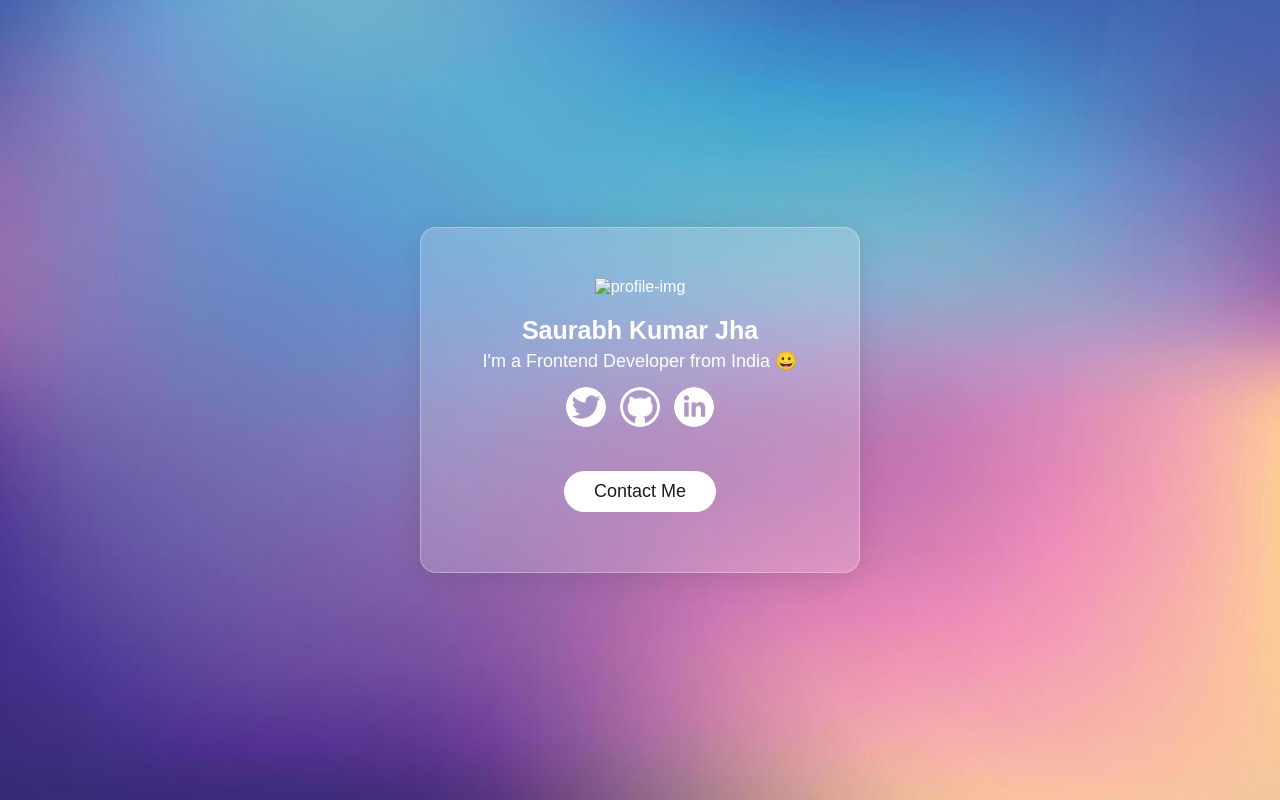
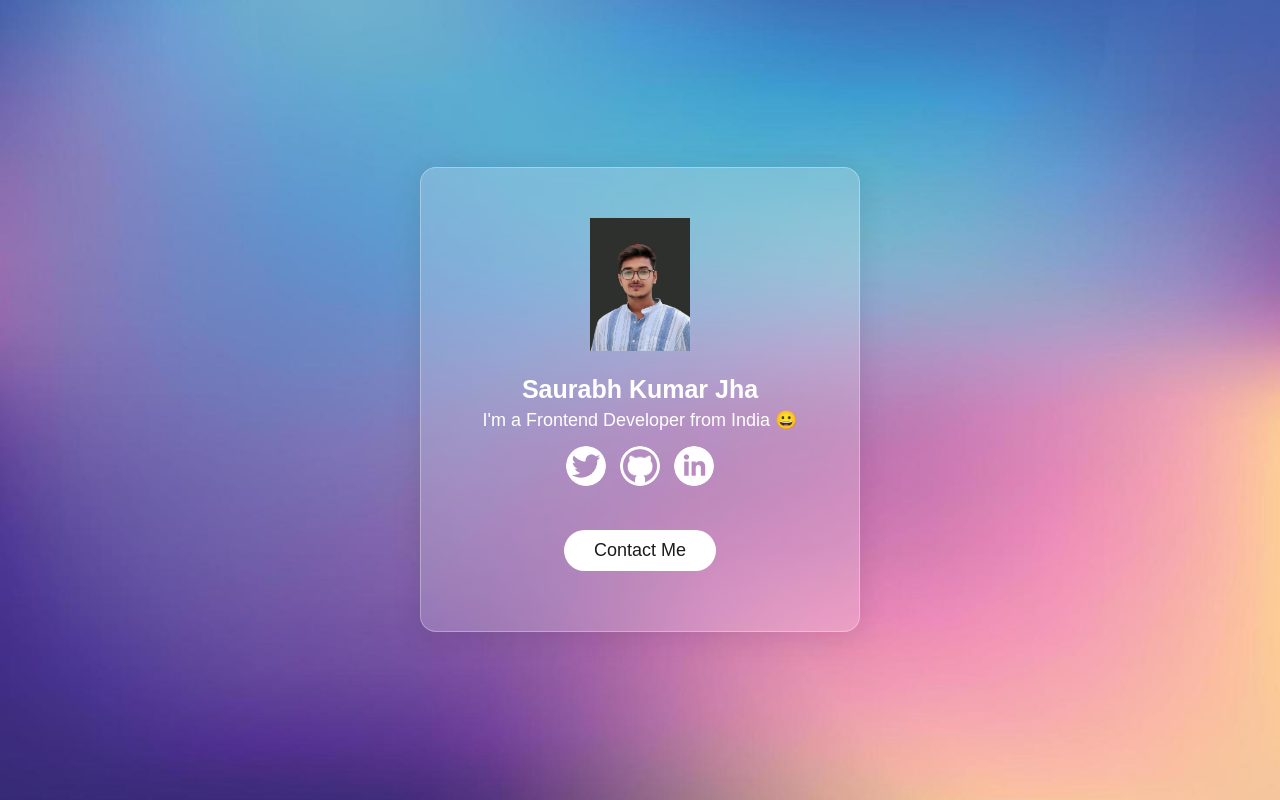
Before and after one commit to Jhasaurabh3303/Profilecard, a plain HTML site: page index.html in a window 1280 px wide. Drawn offline with Linux system fonts and the light colour scheme; files whose address does not match are found by name.

Commit message:
Update index.html

```diff
--- a/index.html
+++ b/index.html
@@ -9,7 +9,7 @@
 <body>
     <div class="container">
         <div class="card" data-tilt>
-            <img src="images/WhatsApp Image 2025-07-10 at 5.30.28 PM (1).jpeg" alt="profile-img">
+            <img src="profile.jpeg" alt="profile-img">
             <h2>Saurabh Kumar Jha</h2>
             <p>I'm a Frontend Developer from India 😀</p>
             <div class="links">
```
